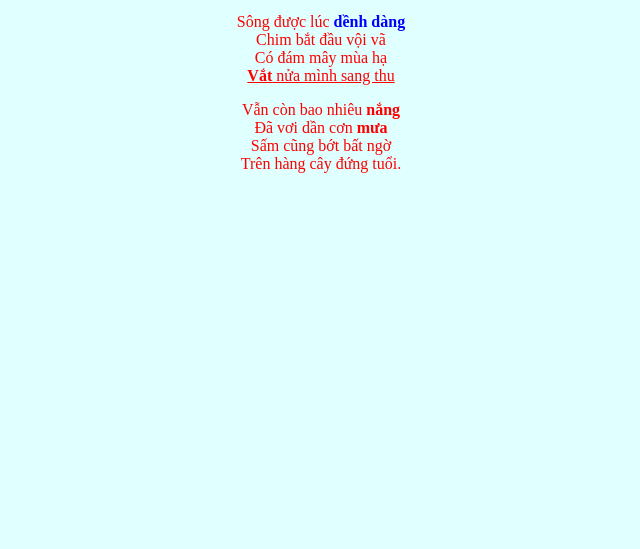
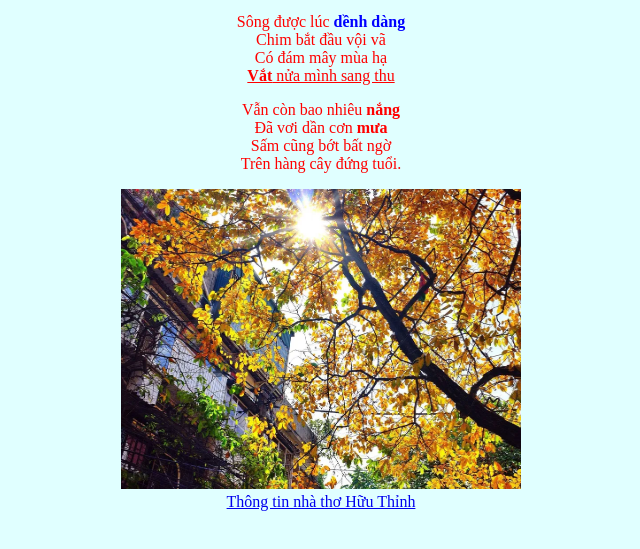
Before and after one commit to tuanh1012/tuanh1012.github.io, a plain HTML site: page Index.html in a window 1280 px wide. Shown: the part 155-704 px from the top of the page, without its empty margins (319-959 px from the left). Drawn offline with Linux system fonts and the light colour scheme; files whose address does not match are found by name.

Commit message:
Add files via upload

```diff
--- a/Index.html
+++ b/Index.html
@@ -23,5 +23,7 @@
 	Sấm cũng bớt bất ngờ<br>
 	Trên hàng cây đứng tuổi.<br>
 </p>
+<img src="C:\Users\edison-school\Downloads\image.webp" width="400px" height="300px"><br>
+<a href="https://vi.wikipedia.org/wiki/H%E1%BB%AFu_Th%E1%BB%89nh" target="_blank">Thông tin nhà thơ Hữu Thỉnh</a><br>
 </body>
 </html>
```
